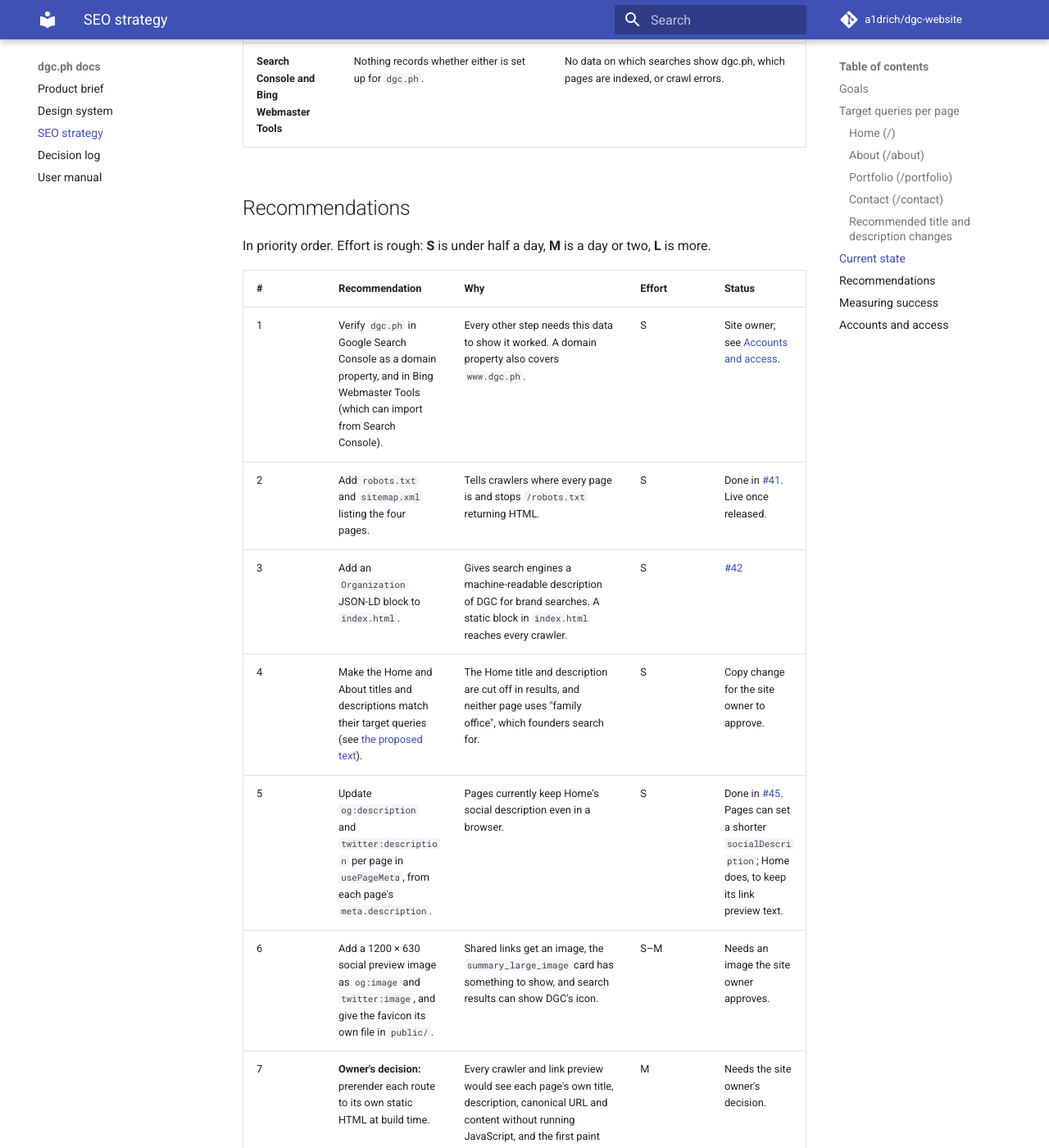
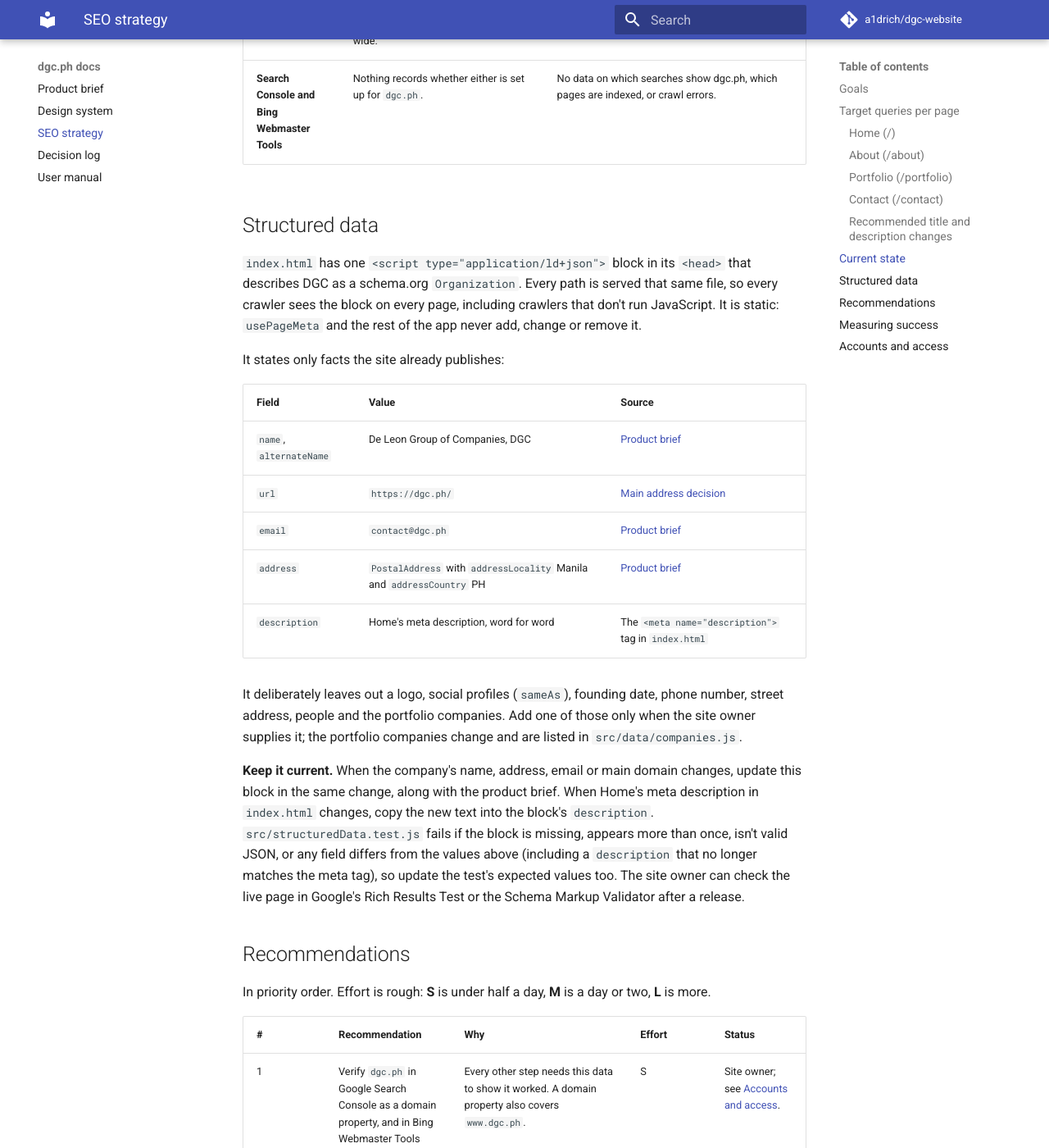
Before and after one commit to a1drich/dgc-website, an MkDocs documentation site: the page built from docs/seo.md, in a window 1280 px wide and 1400 px high, scrolled down 5244 px. Shown: the whole window at 82% size. Built offline with MkDocs 1.6.1 and Material for MkDocs 9.7.7, drawn with Linux system fonts in a browser that asks for light colours; comment, search, counter and statistics services are not loaded; some of the changed text lies outside the part shown.

Commit message:
Add Organization structured data (JSON-LD) to index.html (#52)
One static schema.org Organization block in index.html's head, stating
only facts from the product brief: name, DGC, https://dgc.ph/,
contact@dgc.ph, Manila, PH, and Home's meta description. A Vitest test
fails if it is missing, duplicated, invalid JSON or any field differs.
docs/seo.md, the decision log, the product brief and AGENTS.md record
where it lives and when to update it.

Closes #42

Co-authored-by: Claude Opus 5.5 <noreply@anthropic.com>

```diff
--- a/docs/seo.md
+++ b/docs/seo.md
@@ -75,7 +75,7 @@ What is in place on dgc.ph today, and what is missing.
 | **Canonical host** | `https://dgc.ph` is the main address; `www.dgc.ph` redirects to it with a permanent (308) redirect, and canonical URLs use `dgc.ph` with no trailing slash ([decision](decisions.md#per-page-title-description-and-canonical-url-set-in-the-browser)). | None. |
 | **`robots.txt`** | `public/robots.txt` allows every crawler and gives the sitemap's address. It is served as plain text, not through the SPA rewrite, and `scripts/check_metadata.py` checks it in CI. | None. |
 | **`sitemap.xml`** | `public/sitemap.xml` lists the canonical URLs of the four pages, not the not-found page. `src/sitemap.test.js` fails if it and the routes in `src/App.jsx` differ, and `scripts/check_metadata.py` checks that it is served as XML ([decision](decisions.md#robotstxt-and-sitemapxml-are-hand-written-files-in-public)). | Not yet submitted in Search Console or Bing Webmaster Tools (see [Accounts and access](#accounts-and-access)). |
-| **Structured data** | None. | No machine-readable statement of who DGC is (name, address, email, main address), which helps brand searches resolve to the right organisation. Tracked in [#42](https://github.com/a1drich/dgc-website/issues/42). |
+| **Structured data** | One `Organization` JSON-LD block in `index.html`, the same on every path (see [Structured data](#structured-data)). | No `logo` or `sameAs` (social profiles) until the site owner supplies them; a logo could come with recommendation 6. |
 | **Social preview image** | `twitter:card` is `summary_large_image`, but there is no `og:image` or `twitter:image`. | Shared links show no image, and the large-image card has nothing to show. |
 | **Favicon** | An SVG embedded in `index.html` as a `data:` URL. | Google's favicon guidelines ask for an icon file at a URL Google can crawl, so dgc.ph results may show a generic icon instead of DGC's. |
 | **Not-found handling** | Unknown paths return HTTP 200 with a not-found page that adds `noindex` and drops the canonical link ([decision](decisions.md#spa-rewrite-in-verceljson-and-unknown-paths-show-a-not-found-page-with-noindex)). | Search engines drop those URLs, but only after rendering the page. They may report them as soft 404s. |
@@ -86,6 +86,24 @@ What is in place on dgc.ph today, and what is missing.
 | **Mobile** | Viewport tag is set, and CI's browser checks confirm there is no sideways overflow on every page from 320 px wide. | None known. |
 | **Search Console and Bing Webmaster Tools** | Nothing records whether either is set up for `dgc.ph`. | No data on which searches show dgc.ph, which pages are indexed, or crawl errors. |
 
+## Structured data
+
+`index.html` has one `<script type="application/ld+json">` block in its `<head>` that describes DGC as a schema.org `Organization`. Every path is served that same file, so every crawler sees the block on every page, including crawlers that don't run JavaScript. It is static: `usePageMeta` and the rest of the app never add, change or remove it.
+
+It states only facts the site already publishes:
+
+| Field | Value | Source |
+| --- | --- | --- |
+| `name`, `alternateName` | De Leon Group of Companies, DGC | [Product brief](index.md) |
+| `url` | `https://dgc.ph/` | [Main address decision](decisions.md#per-page-title-description-and-canonical-url-set-in-the-browser) |
+| `email` | `contact@dgc.ph` | [Product brief](index.md#what-the-site-must-say) |
+| `address` | `PostalAddress` with `addressLocality` Manila and `addressCountry` PH | [Product brief](index.md#what-the-site-must-say) |
+| `description` | Home's meta description, word for word | The `<meta name="description">` tag in `index.html` |
+
+It deliberately leaves out a logo, social profiles (`sameAs`), founding date, phone number, street address, people and the portfolio companies. Add one of those only when the site owner supplies it; the portfolio companies change and are listed in `src/data/companies.js`.
+
+**Keep it current.** When the company's name, address, email or main domain changes, update this block in the same change, along with the product brief. When Home's meta description in `index.html` changes, copy the new text into the block's `description`. `src/structuredData.test.js` fails if the block is missing, appears more than once, isn't valid JSON, or any field differs from the values above (including a `description` that no longer matches the meta tag), so update the test's expected values too. The site owner can check the live page in Google's Rich Results Test or the Schema Markup Validator after a release.
+
 ## Recommendations
 
 In priority order. Effort is rough: **S** is under half a day, **M** is a day or two, **L** is more.
@@ -94,7 +112,7 @@ In priority order. Effort is rough: **S** is under half a day, **M** is a day or
 | --- | --- | --- | --- | --- |
 | 1 | Verify `dgc.ph` in Google Search Console as a domain property, and in Bing Webmaster Tools (which can import from Search Console). | Every other step needs this data to show it worked. A domain property also covers `www.dgc.ph`. | S | Site owner; see [Accounts and access](#accounts-and-access). |
 | 2 | Add `robots.txt` and `sitemap.xml` listing the four pages. | Tells crawlers where every page is and stops `/robots.txt` returning HTML. | S | Done in [#41](https://github.com/a1drich/dgc-website/issues/41). Live once released. |
-| 3 | Add an `Organization` JSON-LD block to `index.html`. | Gives search engines a machine-readable description of DGC for brand searches. A static block in `index.html` reaches every crawler. | S | [#42](https://github.com/a1drich/dgc-website/issues/42) |
+| 3 | Add an `Organization` JSON-LD block to `index.html`. | Gives search engines a machine-readable description of DGC for brand searches. A static block in `index.html` reaches every crawler. | S | Done in [#42](https://github.com/a1drich/dgc-website/issues/42); see [Structured data](#structured-data). |
 | 4 | Make the Home and About titles and descriptions match their target queries (see [the proposed text](#recommended-title-and-description-changes)). | The Home title and description are cut off in results, and neither page uses "family office", which founders search for. | S | Copy change for the site owner to approve. |
 | 5 | Update `og:description` and `twitter:description` per page in `usePageMeta`, from each page's `meta.description`. | Pages currently keep Home's social description even in a browser. | S | Done in [#45](https://github.com/a1drich/dgc-website/issues/45). Pages can set a shorter `socialDescription`; Home does, to keep its link preview text. |
 | 6 | Add a 1200 × 630 social preview image as `og:image` and `twitter:image`, and give the favicon its own file in `public/`. | Shared links get an image, the `summary_large_image` card has something to show, and search results can show DGC's icon. | S–M | Needs an image the site owner approves. |
```
Also changed, not shown: AGENTS.md (+1 -0 lines), docs/decisions.md (+6 -0 lines), docs/index.md (+2 -0 lines), index.html (+17 -0 lines), 1 other file.
